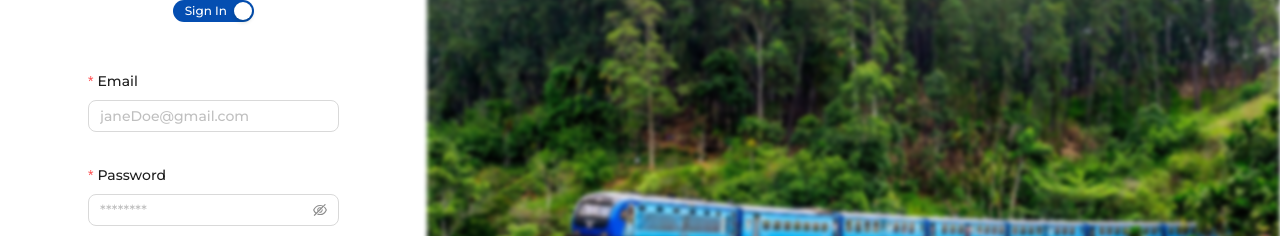
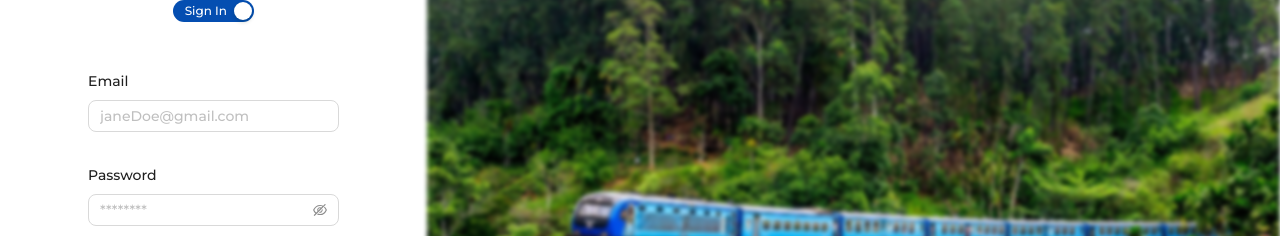
Before and after one commit to Nekromenzer/train-ticket-booking, a React (Vite) app: page /login in a window 1280 px wide. Shown: the part 228-464 px from the top of the page. Built offline with nearby package versions, Linux system fonts and the light colour scheme.

Commit message:
login form ok

```diff
--- a/src/components/CommonForm.jsx
+++ b/src/components/CommonForm.jsx
@@ -1,7 +1,8 @@
+import { forwardRef, useImperativeHandle } from 'react'
 import { Form, Input } from 'antd'
 import CommonBtn from './CommonBtn'
 
-const CommonForm = props => {
+const CommonForm = forwardRef((props, ref) => {
   const {
     fields,
     name,
@@ -10,8 +11,15 @@ const CommonForm = props => {
     type,
     signInText,
     signUpText,
-    formBtnText
+    formBtnText,
+    onSubmit = val => {
+      console.log(val)
+    },
+    preserve = false,
+    requiredMark
   } = props
+
+  const [form] = Form.useForm()
 
   const renderInput = (fieldType, placeholder, autoComplete) => {
     return fieldType === 'password' ? (
@@ -38,8 +46,28 @@ const CommonForm = props => {
     </Form.Item>
   ))
 
+  const onFinish = values => {
+    onSubmit(values)
+  }
+
+  const resetFields = () => {
+    form.resetFields()
+  }
+
+  useImperativeHandle(ref, () => ({
+    resetFields
+  }))
+
   return (
-    <Form name={name} layout={layout} className={className}>
+    <Form
+      name={name}
+      layout={layout}
+      className={className}
+      form={form}
+      onFinish={onFinish}
+      preserve={preserve}
+      requiredMark={requiredMark}
+    >
       {formItems}
       <Form.Item>
         <CommonBtn
@@ -56,6 +84,6 @@ const CommonForm = props => {
       </Form.Item>
     </Form>
   )
-}
+})
 
 export default CommonForm
--- a/src/pages/Login.jsx
+++ b/src/pages/Login.jsx
@@ -1,4 +1,4 @@
-import { useState } from 'react'
+import { useState, useRef } from 'react'
 import { Typography, Switch } from 'antd'
 import { loginBg } from '../assets/img'
 import data from '../data/pages/login'
@@ -7,6 +7,9 @@ import { CommonForm } from '../components'
 const Login = () => {
   const [isLoginForm, setIsLoginForm] = useState(true)
   const { Title, Paragraph } = Typography
+
+  const formRef = useRef(null)
+
   return (
     <div className='h-screen'>
       <div className='flex flex-row items-start justify-center h-full'>
@@ -21,14 +24,22 @@ const Login = () => {
                 checkedChildren={data.signInText}
                 unCheckedChildren={data.signUpText}
                 checked={isLoginForm}
-                onChange={() => setIsLoginForm(!isLoginForm)}
+                onChange={() => {
+                  setIsLoginForm(!isLoginForm)
+                  formRef?.current?.resetFields()
+                }}
                 loading={false}
                 className='bg-blue-600 hover:bg-blue-600'
               />
             </div>
 
             {/* form */}
-            <CommonForm {...data} type={isLoginForm ? 'signIn' : 'signUp'} />
+            <CommonForm
+              {...data}
+              type={isLoginForm ? 'signIn' : 'signUp'}
+              requiredMark={false}
+              ref={formRef}
+            />
 
             {/* social login */}
             <Title
```
